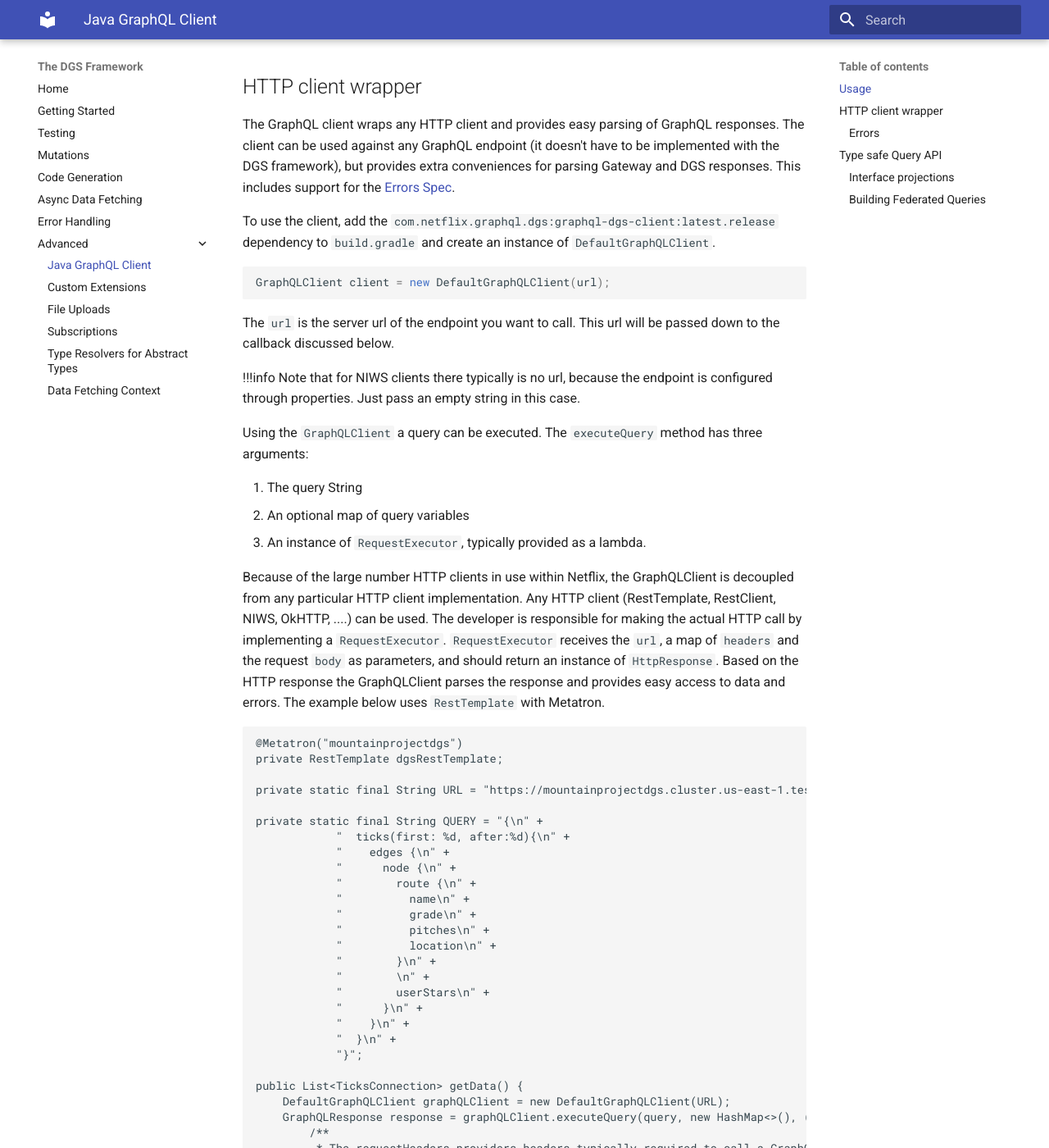
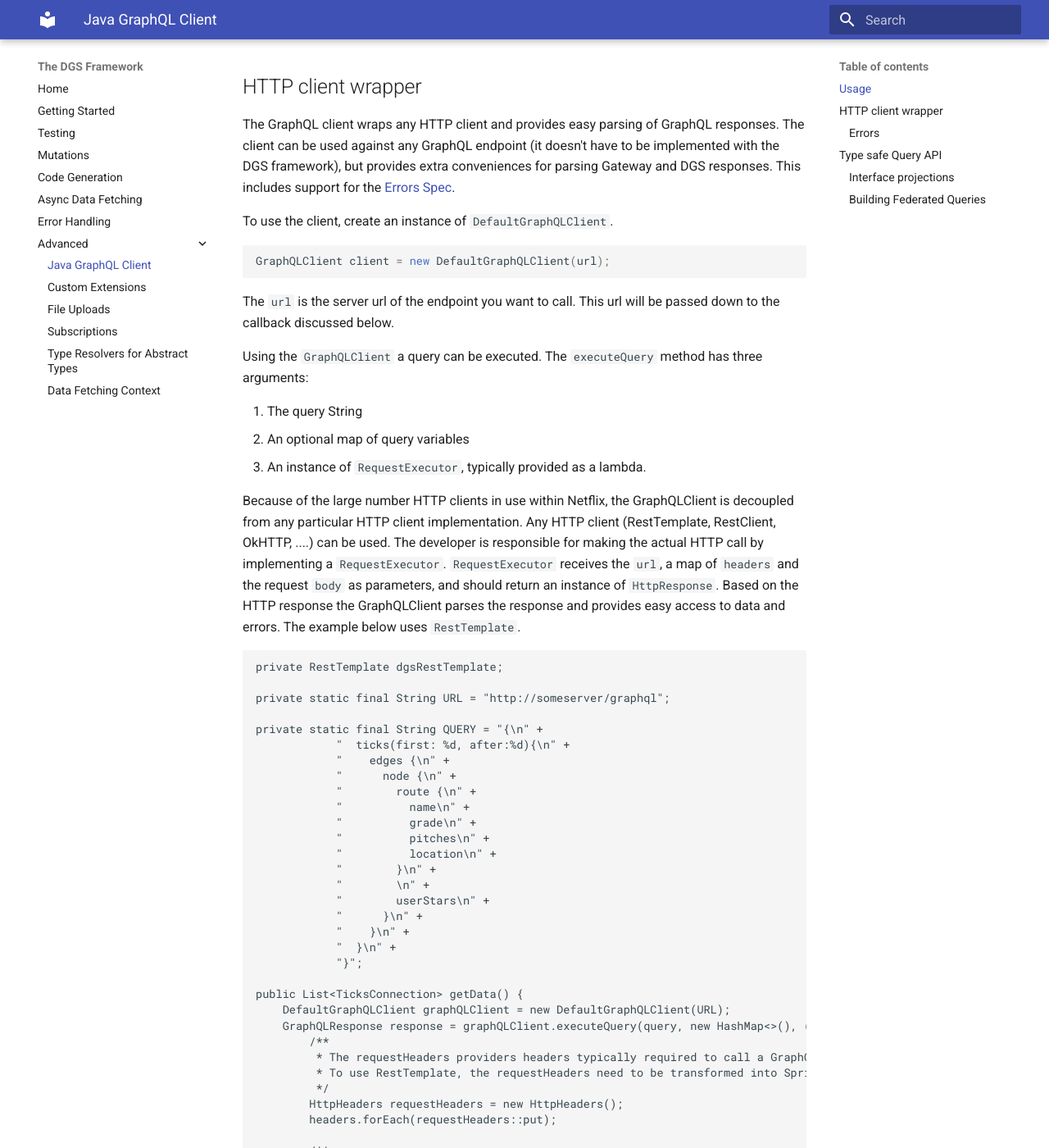
Before and after one commit to Netflix/dgs, an MkDocs documentation site: the page built from docs/java-client.md, in a window 1280 px wide and 1400 px high, scrolled down 309 px. Shown: the whole window at 82% size. Built offline with MkDocs 1.6.1 and Material for MkDocs 9.7.7, drawn with Linux system fonts in a browser that asks for light colours; a script that is not in the unit is left out; some of the changed text lies outside the part shown.

Commit message:
Updated java-client page

````diff
--- a/docs/java-client.md
+++ b/docs/java-client.md
@@ -10,9 +10,9 @@
 The GraphQL client wraps any HTTP client and provides easy parsing of GraphQL responses.
 The client can be used against any GraphQL endpoint (it doesn't have to be implemented with the DGS framework),
 but provides extra conveniences for parsing Gateway and DGS responses.
-This includes support for the [Errors Spec](https://manuals.netflix.net/view/studioedge/mkdocs/master/best-practices/errors/).
+This includes support for the [Errors Spec](advanced/graphql-error-spec).
 
-To use the client, add the `com.netflix.graphql.dgs:graphql-dgs-client:latest.release` dependency to `build.gradle` and create an instance of `DefaultGraphQLClient`.
+To use the client, create an instance of `DefaultGraphQLClient`.
 
 ```java
 GraphQLClient client = new DefaultGraphQLClient(url);
@@ -20,10 +20,6 @@
 
 The `url` is the server url of the endpoint you want to call.
 This url will be passed down to the callback discussed below.
-
-!!!info
-    Note that for NIWS clients there typically is no url, because the endpoint is configured through properties.
-    Just pass an empty string in this case.
 
 Using the `GraphQLClient` a query can be executed.
 The `executeQuery` method has three arguments:
@@ -33,17 +29,16 @@
 3. An instance of `RequestExecutor`, typically provided as a lambda.
 
 Because of the large number HTTP clients in use within Netflix, the GraphQLClient is decoupled from any particular HTTP client implementation.
-Any HTTP client (RestTemplate, RestClient, NIWS, OkHTTP, ....) can be used.
+Any HTTP client (RestTemplate, RestClient, OkHTTP, ....) can be used.
 The developer is responsible for making the actual HTTP call by implementing a `RequestExecutor`.
 `RequestExecutor` receives the `url`, a map of `headers` and the request `body` as parameters, and should return an instance of `HttpResponse`.
 Based on the HTTP response the GraphQLClient parses the response and provides easy access to data and errors.
-The example below uses `RestTemplate` with Metatron.
+The example below uses `RestTemplate`.
 
 ```
-@Metatron("mountainprojectdgs")
 private RestTemplate dgsRestTemplate;
 
-private static final String URL = "https://mountainprojectdgs.cluster.us-east-1.test.cloud.netflix.net:8443/graphql";
+private static final String URL = "http://someserver/graphql";
 
 private static final String QUERY = "{\n" +
             "  ticks(first: %d, after:%d){\n" +
@@ -107,10 +102,10 @@
 ### Errors
 
 The GraphQLClient checks both for HTTP level errors (based on the response status code) and the `errors` block in a GraphQL response.
-The GraphQLClient is compatible with the [Errors Spec](https://manuals.netflix.net/view/studioedge/mkdocs/master/best-practices/errors/) used by the Gateway and DGS, and makes it easy to extract error information such as the ErrorType.
+The GraphQLClient is compatible with the [Errors Spec](advanced/graphql-error-spec.md) used by the Gateway and DGS, and makes it easy to extract error information such as the ErrorType.
 
 For example, for following GraphQL response the GraphQLClient lets you easily get the ErrorType and ErrorDetail fields.
-Note that the `ErrorType` is an enum as specified by the [Errors Spec](https://manuals.netflix.net/view/studioedge/mkdocs/master/best-practices/errors/).
+Note that the `ErrorType` is an enum as specified by the [Errors Spec](advanced/graphql-error-spec).
 
 ```graphql
 {
@@ -166,46 +161,7 @@
 Code will be generated on build.
 The generated code is in `build/generated`.
 
-NOTE: Make sure the codegen plugin is the first plugin on the build script class path. One of the grpc plugins pulls in an old version of ANTLR.
-
-If you want to generate a client for another DGS/GraphQL service you'll need to pull the service's schema somehow.
-If the service is a DGS registered in Reggie, the DGS schema tools can be used.
-
-```groovy
-buildscript {
-    dependencies {
-        classpath 'netflix.studioregistry:netflix.studioregistry.schema-tools:latest.release'
-        classpath 'netflix:graphql-dgs-codegen-gradle:latest.release'
-    }
-}
-
-apply plugin: 'netflix.studioregistry.schema-tools'
-apply plugin: 'codegen-gradle-plugin'
-
-
-pullSchema {
-    dgsName = 'mountainprojectdgs'
-    env = 'test'
-    variant = "integration"
-    schemaPath = "${buildDir}/graphql-schemas/mountainproject.graphqls"
-}
-
-generateJava{
-    schemaPaths = ["${buildDir}/graphql-schemas"]
-    packageName = 'com.netflix.mountainprojectdgsclient.generated' // The package name to use to generate sources
-    typeMapping = ["LocalDate": "java.lang.String"]
-    generateClient = true
-}
-
-generateJava.dependsOn("pullSchema")
-```
-
-With the configuration above, the schema will be pulled from Reggie into the build directory, and code will be generated from that schema.
-This is great to assure that the generated code stays in sync with the schema.
-If the service is a stand-alone DGS, or not a DGS at all, you will have to manually copy the schema to your project and keep it in sync.
-
 With codegen configured correctly, a builder style API will be generated when building the project.
-
 Using the same query example as above, the query can be build using the generated builder API.
 
 ```
````
